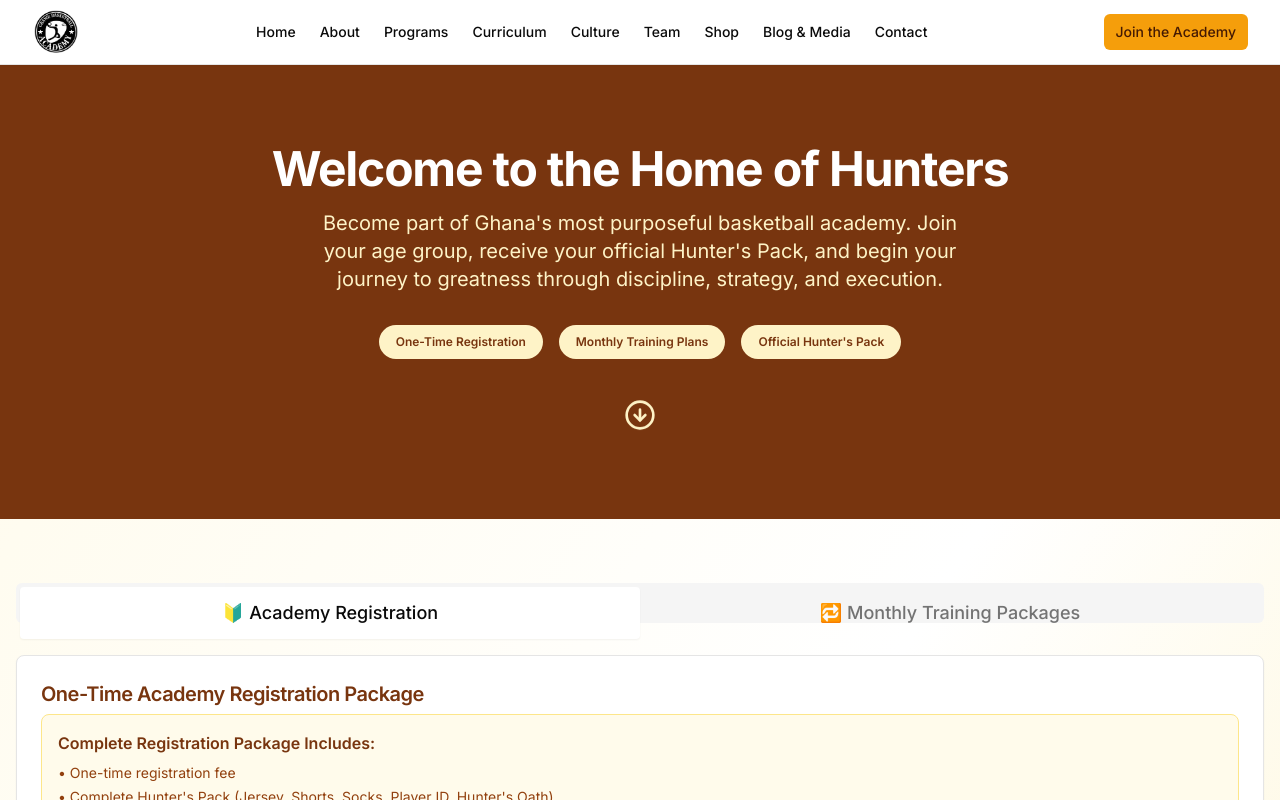
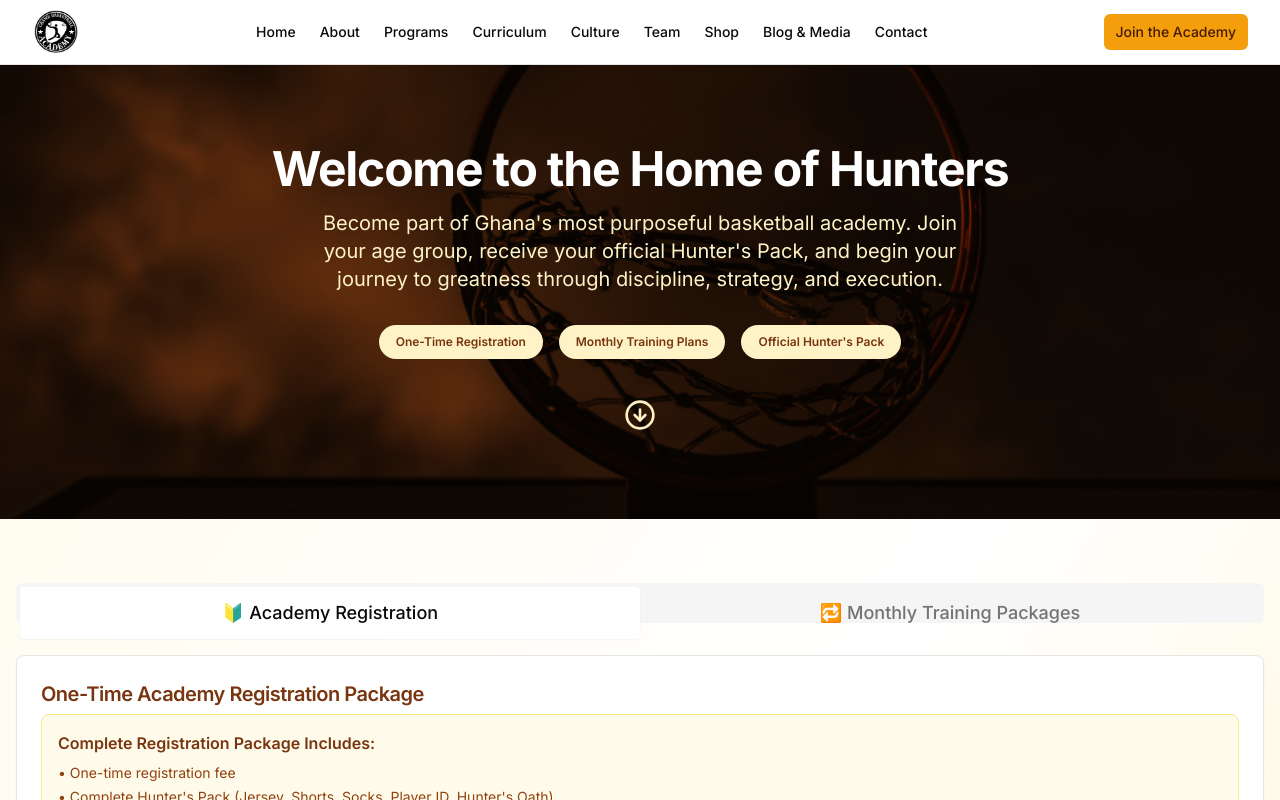
Before and after one commit to Seyramize/gbawebball, a Next.js app: page /join in a window 1280 px wide. Shown: the top 800 px of the page. Built offline with nearby package versions, Linux system fonts and the light colour scheme.

Commit message:
Added some images

```diff
--- a/app/contact/page.tsx
+++ b/app/contact/page.tsx
@@ -14,7 +14,10 @@ export default function ContactPage() {
   return (
     <div className="min-h-screen bg-gradient-to-br from-amber-50 to-white">
       {/* Hero Section */}
-      <section className="relative py-20 bg-amber-900 text-white">
+      <section
+        className="relative py-20 bg-amber-900 text-white bg-[url('/outdoor-basketball-court.png')] bg-cover bg-center bg-no-repeat"
+        style={{ backgroundBlendMode: 'multiply' }}
+      >
         <div className="container px-4 mx-auto text-center">
           <h1 className="mb-4 text-4xl font-bold tracking-tight sm:text-5xl">Contact Us</h1>
           <p className="mb-8 max-w-2xl mx-auto text-xl text-amber-100">
--- a/app/join/join-academy-client.tsx
+++ b/app/join/join-academy-client.tsx
@@ -83,7 +83,10 @@ export function JoinAcademyClient() {
   return (
     <div className="min-h-screen bg-gradient-to-br from-amber-50 via-white to-amber-100">
       {/* Hero Section */}
-      <section className="relative py-20 bg-amber-900 text-white">
+      <section
+        className="relative py-20 bg-amber-900 text-white bg-[url('/clinthoop.jpg')] bg-cover bg-center bg-no-repeat"
+        style={{ backgroundBlendMode: 'multiply' }}
+      >
         <div className="container px-4 mx-auto text-center">
           <h1 className="mb-4 text-4xl font-bold tracking-tight sm:text-5xl">Welcome to the Home of Hunters</h1>
           <p className="mb-8 max-w-2xl mx-auto text-xl text-amber-100">
```
